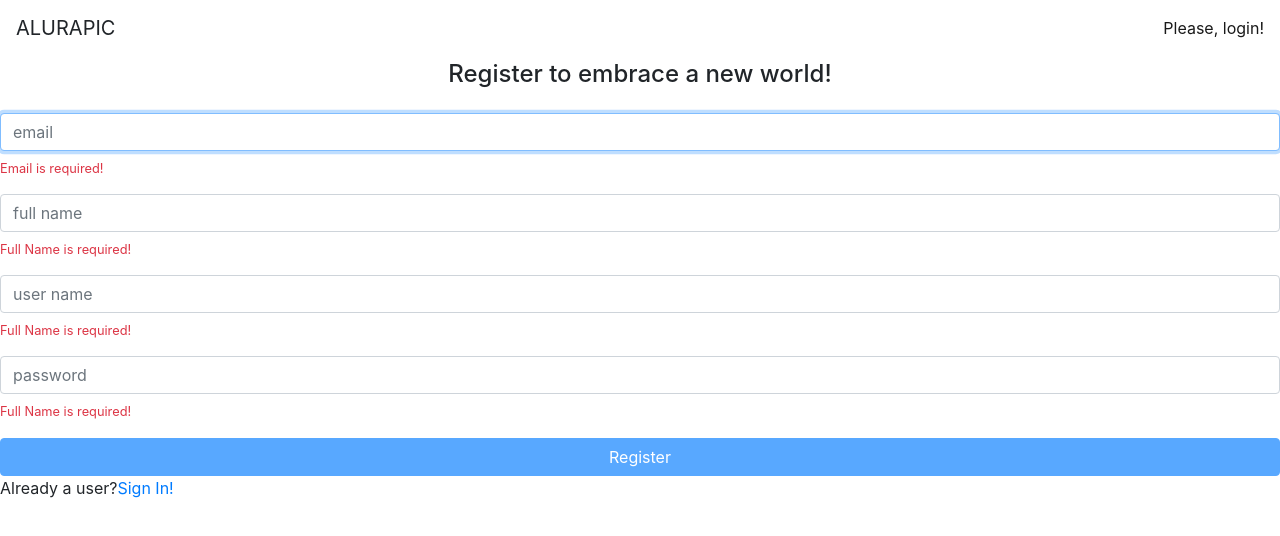
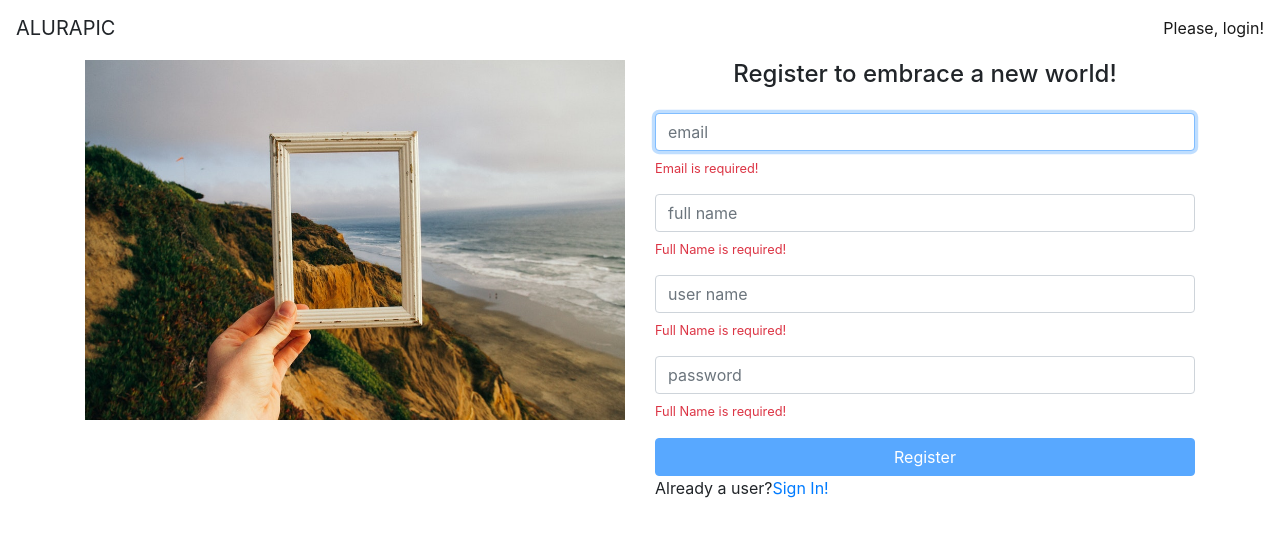
Before and after one commit to GabrielNP/estudos_angular, an Angular app in the folder alurapic/: page /signup in a window 1280 px wide. Shown: the top 536 px of the page. Built offline with nearby package versions, Linux system fonts and the light colour scheme.

Commit message:
feat: add child routes on home page
CHANGE LOG:
first page showed is the new component Home
add auto focus on signin and signup forms

```diff
--- /dev/null
+++ b/alurapic/src/app/home/home.component.html
@@ -0,0 +1,11 @@
+<div class="container">
+    <div class="row">
+        <div class="col-md-6 mb-2">
+            <img class="img-fluid d-none d-sm-block"
+                src="/assets/img/home.jpg" alt="Welcome">
+        </div>
+        <div class="col-md-6">
+            <router-outlet></router-outlet>
+        </div>
+    </div>
+</div>
--- /dev/null
+++ b/alurapic/src/app/home/home.component.ts
@@ -0,0 +1,6 @@
+import { Component } from '@angular/core';
+
+@Component({
+    templateUrl: './home.component.html'
+})
+export class HomeComponent { }
--- a/alurapic/src/app/home/home.module.ts
+++ b/alurapic/src/app/home/home.module.ts
@@ -3,12 +3,13 @@ import { CommonModule } from '@angular/common';
 import { FormsModule, ReactiveFormsModule } from '@angular/forms'
 import { RouterModule } from '@angular/router';
 
+import { HomeComponent } from './home.component';
 import { SignInComponent } from './signin/signin.component';
 import { SignUpComponent } from './signup/signup.component';
 import { VMessageModule } from './../shared/components/vmessage/vmessage.module';
 
 @NgModule({
-    declarations: [ SignInComponent, SignUpComponent ],
+    declarations: [ HomeComponent, SignInComponent, SignUpComponent ],
     imports: [
         CommonModule,
         FormsModule,
--- a/alurapic/src/app/home/signin/signin.component.html
+++ b/alurapic/src/app/home/signin/signin.component.html
@@ -35,4 +35,4 @@
 
 </form>
 
-<p>Not a user?<a [routerLink]="['signup']">Register now</a></p>
+<p>Not a user? <a [routerLink]="['signup']">Register now</a></p>
--- a/alurapic/src/app/home/signin/signin.component.ts
+++ b/alurapic/src/app/home/signin/signin.component.ts
@@ -24,6 +24,7 @@ export class SignInComponent implements OnInit {
             userName: ['', Validators.required],
             password: ['', Validators.required]
         });
+        this.userNameInput.nativeElement.focus();
     }
 
     login() {
--- a/alurapic/src/app/home/signup/signup.component.html
+++ b/alurapic/src/app/home/signup/signup.component.html
@@ -2,7 +2,7 @@
 
 <form [formGroup]="signupForm" class="form mt-4" (submit)="signUp()">
     <div class="form-group">
-        <input  formControlName="email" placeholder="email" class="form-control" autofocus >
+        <input #inputEmail formControlName="email" placeholder="email" class="form-control" autofocus >
         <ap-vmessage
             *ngIf="signupForm.get('email').errors?.required"
             text="Email is required!">
--- a/alurapic/src/app/home/signup/signup.component.ts
+++ b/alurapic/src/app/home/signup/signup.component.ts
@@ -1,9 +1,10 @@
-import { Component, OnInit } from '@angular/core';
+import { Component, ElementRef, OnInit, ViewChild } from '@angular/core';
 import { FormBuilder, FormGroup, Validators } from '@angular/forms';
 import { Router } from '@angular/router';
 
 import { lowerCaseValidator } from 'src/app/shared/validators/lowercase-validator';
 import { NewUser } from './new-user';
+import { PlaftformDetectorService } from 'src/app/core/platform-detector/platform-detector.service';
 import { SignUpService } from './signup.service';
 import { UserNotTakenValidatorService } from './user-not-taken.validator.service';
 
@@ -11,9 +12,11 @@ import { UserNotTakenValidatorService } from './user-not-taken.validator.service
     templateUrl: './signup.component.html'
 })
 export class SignUpComponent implements OnInit{
+    @ViewChild('inputEmail') inputEmail: ElementRef<HTMLInputElement>;
     signupForm: FormGroup;
 
     constructor(private formBuilder: FormBuilder,
+                private platformDetectorService: PlaftformDetectorService,
                 private signUpService: SignUpService,
                 private router: Router,
                 private userNotTakenValidatorService: UserNotTakenValidatorService) {}
@@ -32,7 +35,9 @@ export class SignUpComponent implements OnInit{
                 this.userNotTakenValidatorService.checkUserNameTaken()
             ],
             password: ['', [Validators.required, Validators.minLength(8), Validators.maxLength(14)]],
-        })
+        });
+        this.platformDetectorService.isPlatformBrowser() &&
+        this.inputEmail.nativeElement.focus()
     }
 
     signUp() {
```
Also changed, not shown: alurapic/src/app/app.routing.module.ts (+6 -2 lines), alurapic/src/assets/img/home.jpg (added).
